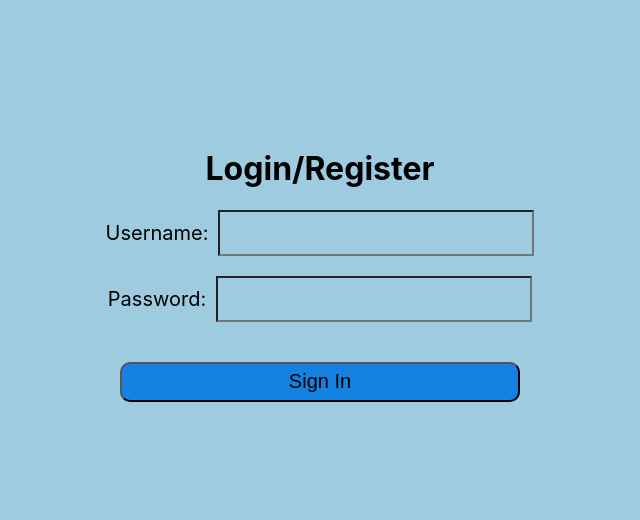
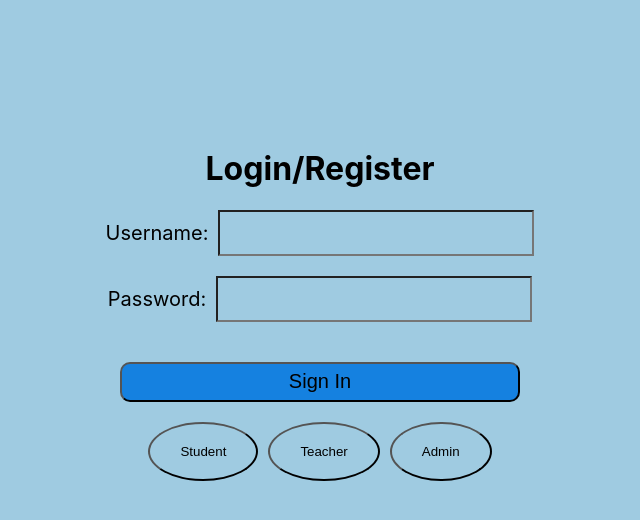
Before and after one commit to HikaruKurusu/Lab-8-Mini-Proj-CSE-108, a React (Create React App) app in the folder lab08/: page / in a window 1280 px wide. Shown: the top 520 px of the page, without its empty margins (320-960 px from the left). Built offline with nearby package versions, Linux system fonts and the light colour scheme.

Commit message:
created home pages and buttons

```diff
--- a/lab08/package.json
+++ b/lab08/package.json
@@ -8,6 +8,7 @@
     "@testing-library/user-event": "^13.5.0",
     "react": "^18.3.1",
     "react-dom": "^18.3.1",
+    "react-router-dom": "^6.28.0",
     "react-scripts": "5.0.1",
     "web-vitals": "^2.1.4"
   },
--- a/lab08/src/App.js
+++ b/lab08/src/App.js
@@ -1,12 +1,25 @@
 import React from 'react';
 import './App.css';
+import { BrowserRouter as Router, Route, Routes } from 'react-router-dom';
 import LoginRegister from './LoginPage/LoginRegister';
+import StudentHome from './student_pages/StudentHome';
+import TeacherHome from './teacher_pages/TeacherHome';
+import AdminHome from './admin_pages/AdminHome';
 
 function App() {
   return (
+
+    <Router>
     <div className="App">
-      <LoginRegister />
+      <Routes>
+        <Route path="/" element={<LoginRegister />} />
+        <Route path="/student-home" element={<StudentHome />} />
+        <Route path="/teacher-home" element={<TeacherHome />} />
+        <Route path="/admin-home" element={<AdminHome />} />
+      </Routes>
     </div>
+  </Router>
+
   );
 }
 
--- a/lab08/src/LoginPage/LoginRegister.jsx
+++ b/lab08/src/LoginPage/LoginRegister.jsx
@@ -1,7 +1,13 @@
 import React from 'react';
 import './LoginRegister.css';
+import { useNavigate } from "react-router-dom";
+
 
 const LoginRegister = () => {
+
+  const navigate = useNavigate(); // For navigation after login
+
+
   return (
     <div className="login">
       <h1>Login/Register</h1>
@@ -16,7 +22,44 @@ const LoginRegister = () => {
         </div>
         <button className="signInButton" type="submit">Sign In</button>
       </form>
+
+      <div
+          className="button-container"
+          style={{
+            display: "flex",
+            justifyContent: "center",
+            gap: "10px",
+            marginTop: "20px",
+          }}
+        >
+          <button
+            variant="contained"
+            className="circle-button"
+            onClick={() => navigate("/student-home")}
+            style={{ borderRadius: "50%", padding: "20px 30px" }}
+          >
+            Student
+          </button>
+          <button
+            variant="contained"
+            className="circle-button"
+            onClick={() => navigate("/teacher-home")}
+            style={{ borderRadius: "50%", padding: "20px 30px" }}
+          >
+            Teacher
+          </button>
+          <button
+            variant="contained"
+            className="circle-button"
+            onClick={() => navigate("/admin-home")}
+            style={{ borderRadius: "50%", padding: "20px 30px" }}
+          >
+            Admin
+          </button>
+      </div>
+
     </div>
+
   );
 }
 
--- a/lab08/src/student_pages/StudentHome.jsx
+++ b/lab08/src/student_pages/StudentHome.jsx
@@ -0,0 +1,14 @@
+import React from 'react';
+import './StudentHome.css';
+
+
+function StudentHome() {
+    return (
+        <div className= "student-home" >
+        <h1>Welcome to the Student Dashboard</h1>
+        </div>
+
+    );
+}
+
+export default StudentHome;
--- a/lab08/src/teacher_pages/TeacherHome.jsx
+++ b/lab08/src/teacher_pages/TeacherHome.jsx
@@ -0,0 +1,14 @@
+import React from 'react';
+import './TeacherHome.css';
+
+
+function TeacherHome() {
+    return (
+        <div className= "teacher-home" >
+        <h1>Welcome to the Teacher Dashboard</h1>
+        </div>
+
+    );
+}
+
+export default TeacherHome;
```
Also changed, not shown: 1 other file (tests, documents, lock files or other folders).
